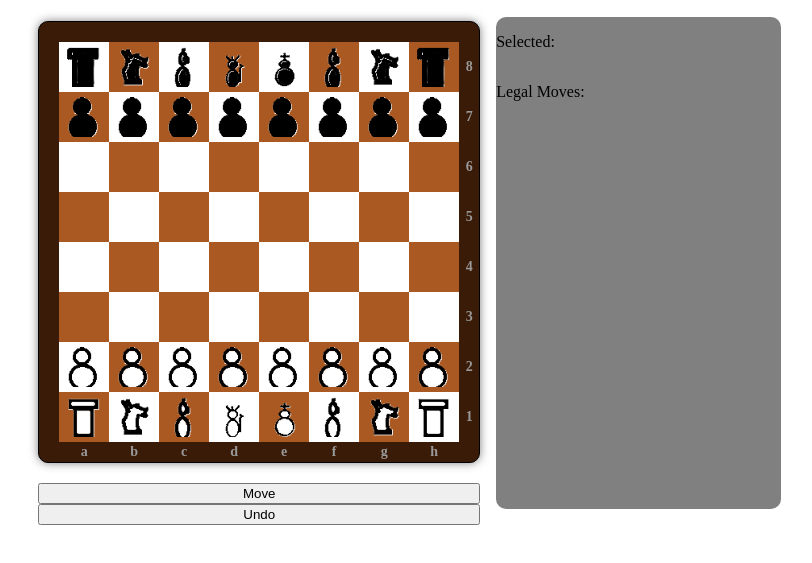
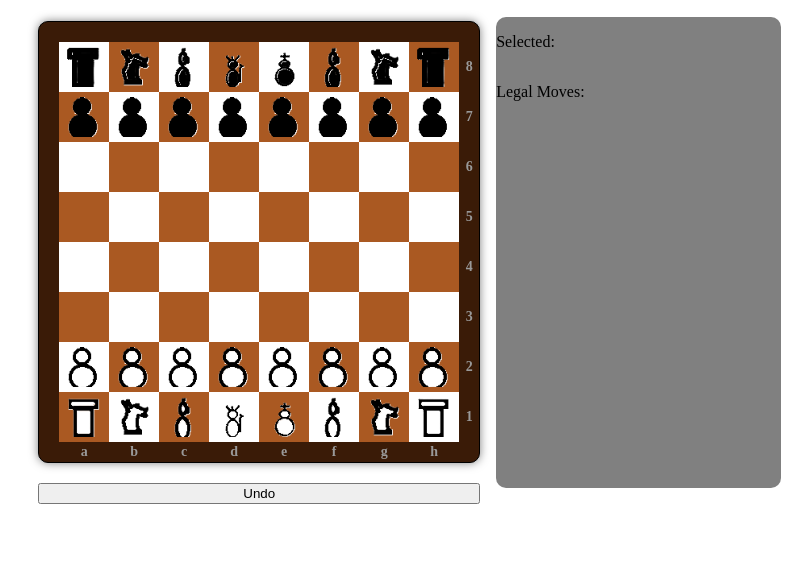
Before and after one commit to Metsuryu/quick-chess, a Gatsby site: page / in a window 1280 px wide. Shown: the part 87-650 px from the top of the page, without its empty margins (349-1161 px from the left). Built offline with nearby package versions, Linux system fonts and the light colour scheme; Gatsby itself is replaced by a stand-in of ours.

Commit message:
Remove move btn
remove img events

```diff
--- a/src/components/chess-board.css
+++ b/src/components/chess-board.css
@@ -27,6 +27,8 @@
 }
 
 .cellStyle img {
+  pointer-events: none;
+  user-select: none;
   scale: 0.8;
 }
 
--- a/src/components/chess-board.js
+++ b/src/components/chess-board.js
@@ -188,10 +188,6 @@ const Board = () => {
             ))}
           </div>
         </div>
-
-        <button onClick={() => {
-          movePiece('e4');
-        }}>Move</button>
         <button onClick={() => {
           undoMove();
         }}>Undo</button>
```
